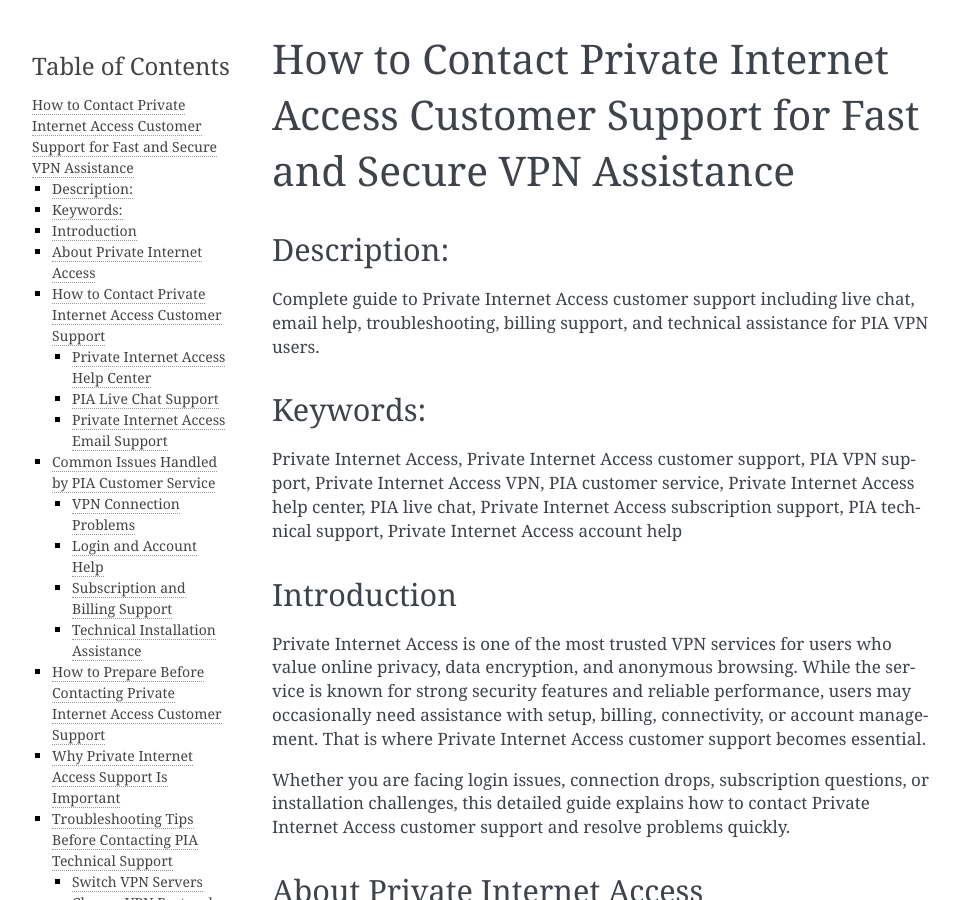
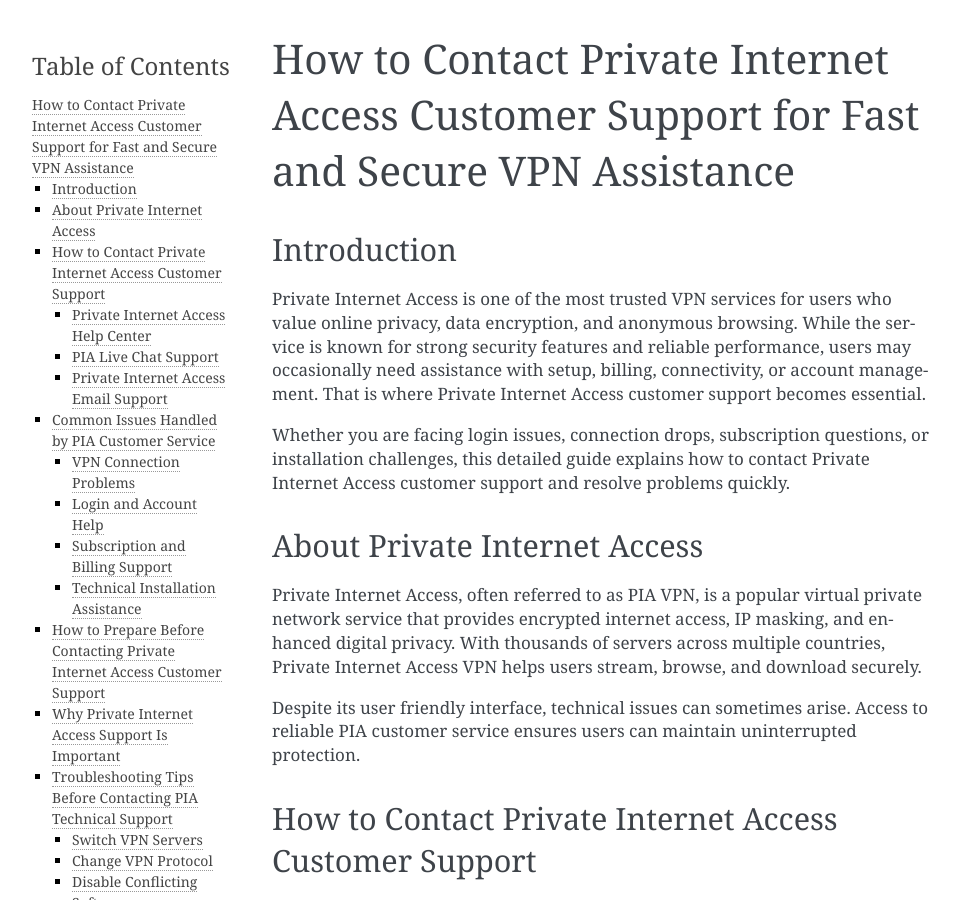
Before and after one commit to helpdocsguidesss/helpsprivateinternetaccess, a Sphinx documentation site: the page built from docs/index.rst, in a window 1280 px wide and 900 px high. Shown: the whole window, without its empty margins (148-1108 px from the left). Built offline with Sphinx 7.4.7, drawn with Linux system fonts in a browser that asks for light colours.

Commit message:
Update index.rst

```diff
--- a/docs/index.rst
+++ b/docs/index.rst
@@ -1,13 +1,5 @@
 How to Contact Private Internet Access Customer Support for Fast and Secure VPN Assistance
 ===========================================================================================
-
-Description:
-------------
-Complete guide to Private Internet Access customer support including live chat, email help, troubleshooting, billing support, and technical assistance for PIA VPN users.
-
-Keywords:
----------
-Private Internet Access, Private Internet Access customer support, PIA VPN support, Private Internet Access VPN, PIA customer service, Private Internet Access help center, PIA live chat, Private Internet Access subscription support, PIA technical support, Private Internet Access account help
 
 Introduction
 ------------
```
